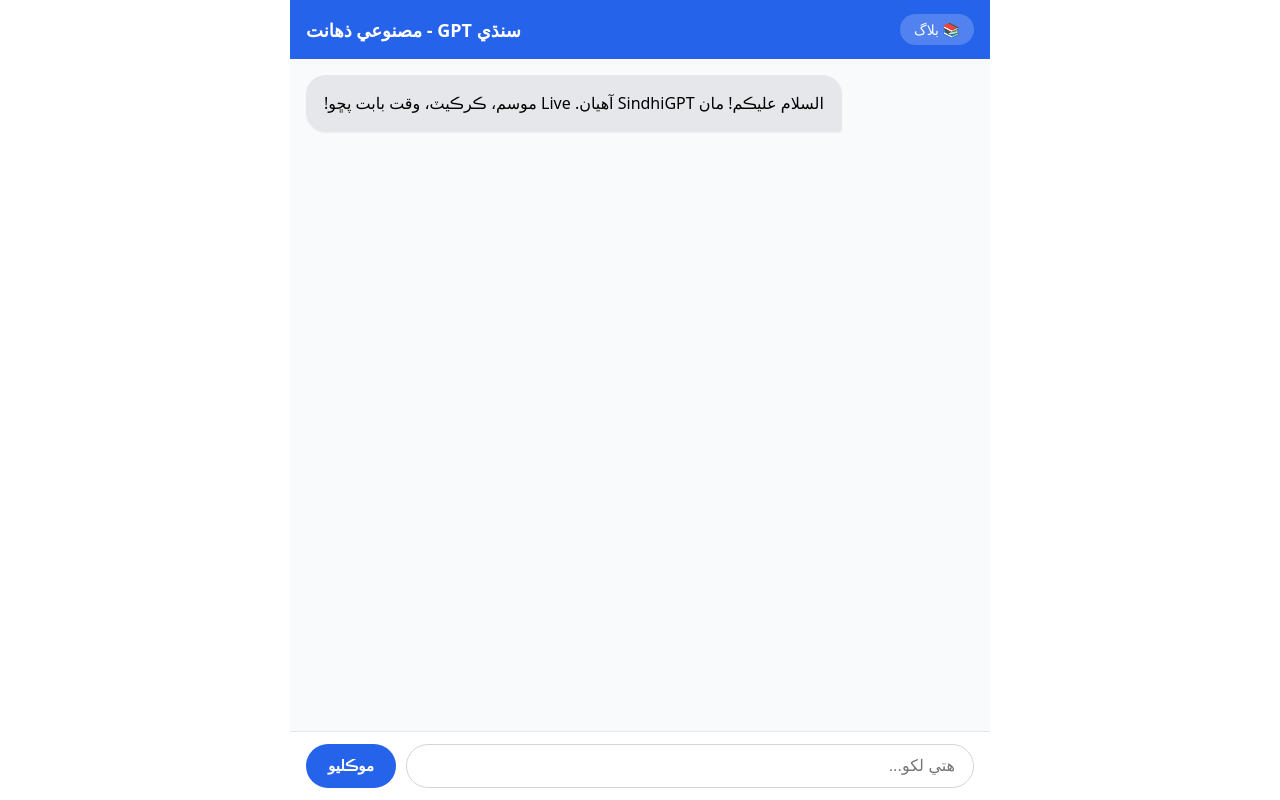
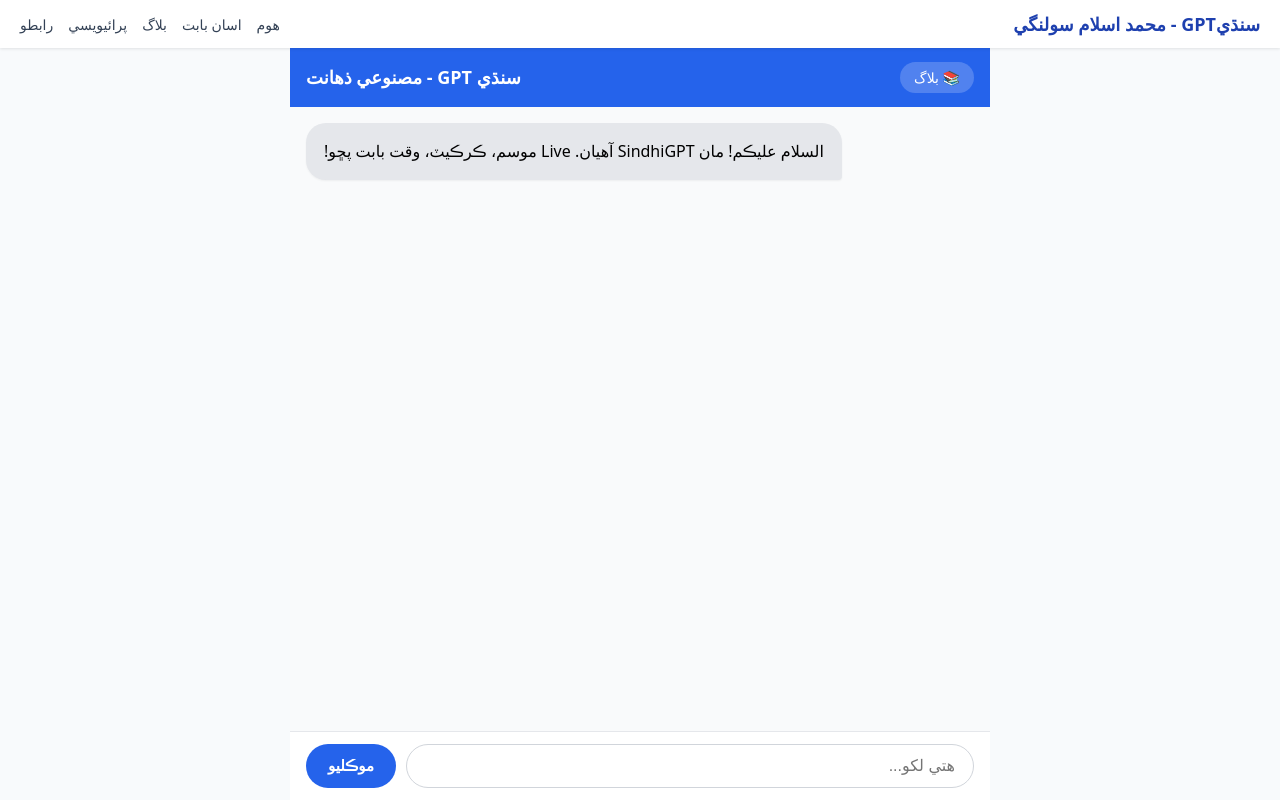
Before and after one commit to islamsolangi/sindhigpt, a Next.js app: page / in a window 1280 px wide. Shown: the top 800 px of the page. Built offline with nearby package versions, Linux system fonts and the light colour scheme.

Commit message:
Update layout.tsx

```diff
--- a/app/layout.tsx
+++ b/app/layout.tsx
@@ -1,8 +1,9 @@
 import type { Metadata } from "next";
+import "./globals.css";
 
 export const metadata: Metadata = {
-  title: "SindhiGPT - سنڌي جي پي ٽي",
-  description: "سنڌي ٻولي لاءِ AI چيٽ",
+  title: "SindhiGPT - سنڌي جي پي ٽي - محمد اسلام سولنگي",
+  description: "سنڌي ٻولي لاءِ AI چيٽ - ٺاهيندڙ محمد اسلام سولنگي",
   robots: "index, follow",
 };
 
@@ -15,11 +16,28 @@
     <html lang="sd" dir="rtl">
       <head>
         <link rel="manifest" href="/manifest.json" />
-        <meta name="theme-color" content="#000000" />
+        <meta name="theme-color" content="#0f172a" />
         <link rel="icon" href="https://cdn.jsdelivr.net/gh/twitter/twemoji@14.0.2/assets/72x72/1f4ac.png" />
       </head>
-      <body style={{ margin: 0, fontFamily: "system-ui, sans-serif" }}>
-        {children}
+      <body style={{ margin: 0, fontFamily: "system-ui, sans-serif", background: "#f8fafc" }}>
+        <header style={{ background: "white", boxShadow: "0 1px 3px rgba(0,0,0,0.1)", padding: "12px 20px", display: "flex", justifyContent: "space-between", alignItems: "center", position: "sticky", top: 0, zIndex: 50 }}>
+          <div style={{ fontWeight: "bold", fontSize: "18px", color: "#1e40af" }}>
+            سنڌيGPT - محمد اسلام سولنگي
+          </div>
+          <nav style={{ display: "flex", gap: "15px", fontSize: "14px" }}>
+            <a href="/" style={{ textDecoration: "none", color: "#334155" }}>هوم</a>
+            <a href="/about" style={{ textDecoration: "none", color: "#334155" }}>اسان بابت</a>
+            <a href="/blog" style={{ textDecoration: "none", color: "#334155" }}>بلاگ</a>
+            <a href="/privacy" style={{ textDecoration: "none", color: "#334155" }}>پرائيويسي</a>
+            <a href="/contact" style={{ textDecoration: "none", color: "#334155" }}>رابطو</a>
+          </nav>
+        </header>
+
+        <main>{children}</main>
+
+        <footer style={{ textAlign: "center", padding: "24px", color: "#64748b", fontSize: "13px", marginTop: "40px", background: "white", borderTop: "1px solid #e2e8f0" }}>
+          © 2026 سنڌيGPT - ٺاهيندڙ: محمد اسلام سولنگي | سڀ حق محفوظ آهن
+        </footer>
       </body>
     </html>
   );
```
